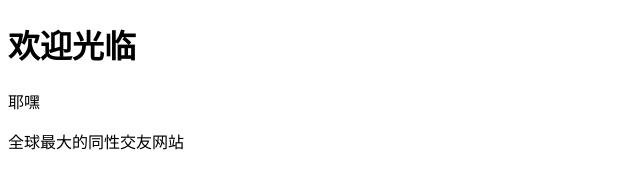
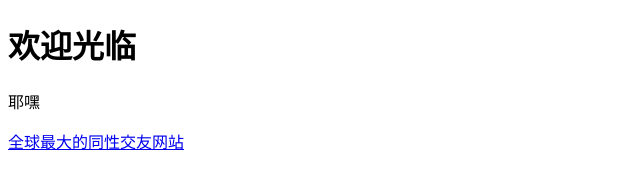
Before and after one commit to jhy2019/jhy2019.github.io, a plain HTML site: page index.html in a window 1280 px wide. Shown: the whole page, without its empty margins (0-640 px from the left). Drawn offline with Linux system fonts and the light colour scheme.

Commit message:
Update index.html

```diff
--- a/index.html
+++ b/index.html
@@ -7,6 +7,6 @@
 <body>
     <h1>欢迎光临</h1>
     <p>耶嘿</p>
-    <a herf="https.//www.github.com">全球最大的同性交友网站</a>
+    <a href="https.//github.com">全球最大的同性交友网站</a>
 </body>
 </html>
```
